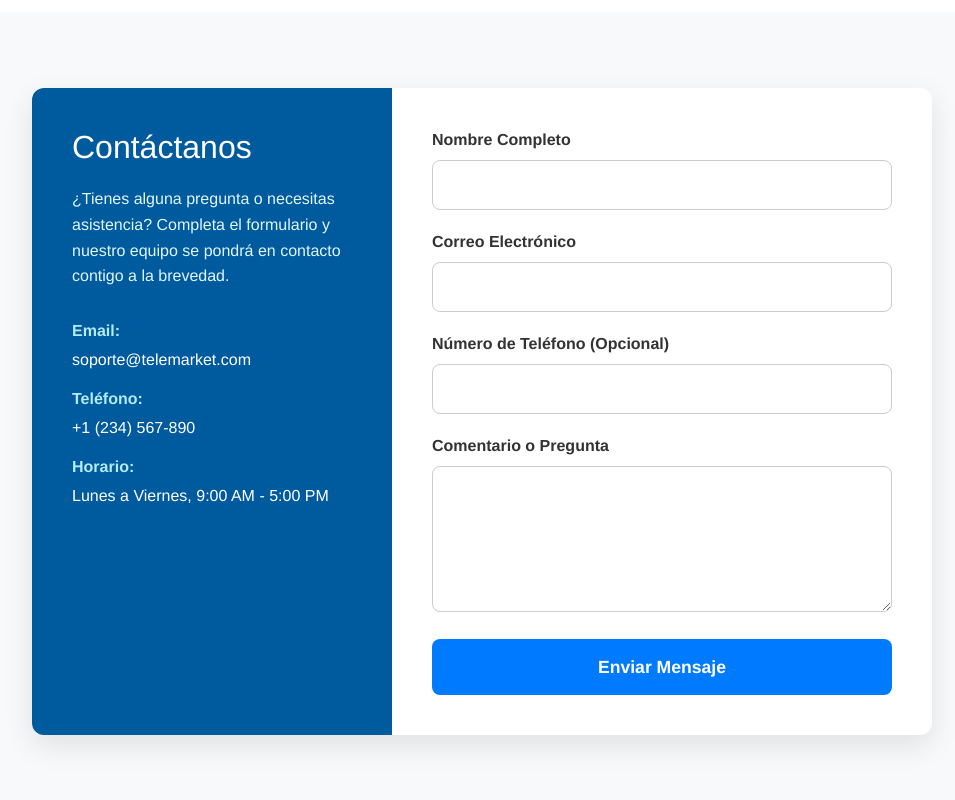
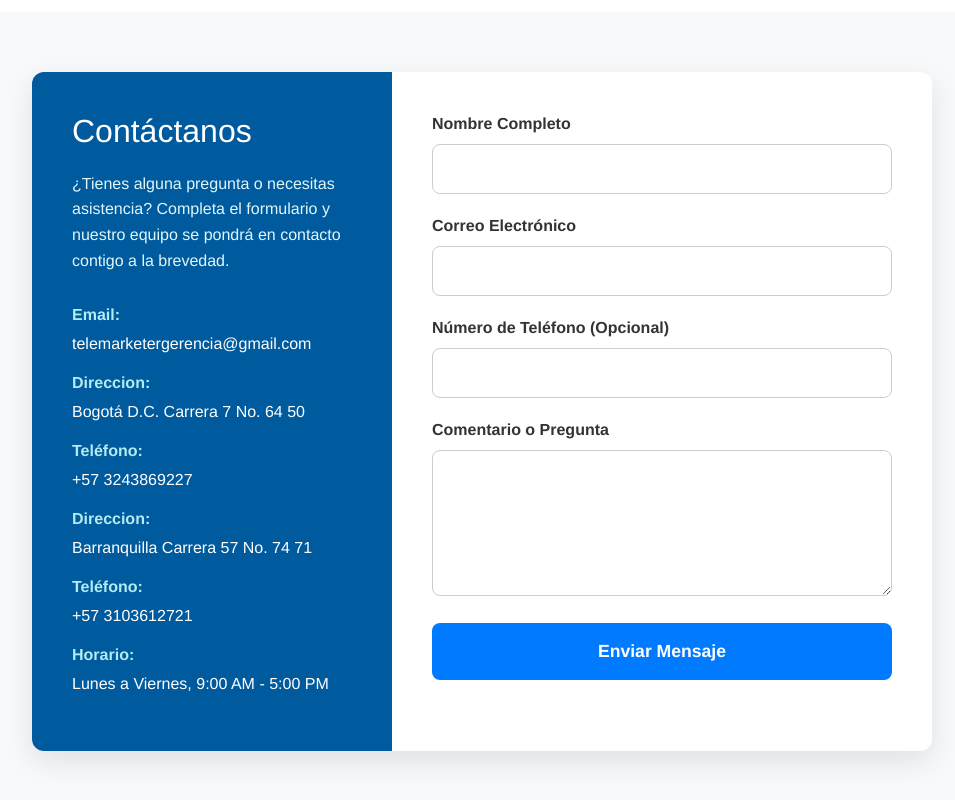
Before and after one commit to Albeiro2/ocacionales, a React (Vite) app: page / in a window 1280 px wide. Shown: the part 8174-8974 px from the top of the page, without its empty margins (158-1113 px from the left). Built offline with nearby package versions, Linux system fonts and the light colour scheme.

Commit message:
Version terminada 2.0

```diff
--- a/src/page/Contact/Contact.jsx
+++ b/src/page/Contact/Contact.jsx
@@ -18,13 +18,24 @@ const Contact = () => {
   };
 
   const handleSubmit = (e) => {
-    e.preventDefault();
-    // Aquí iría la lógica para enviar el formulario (ej: usando EmailJS, o a un backend)
-    console.log('Formulario enviado:', formData);
-    alert('Gracias por tu mensaje. Nos pondremos en contacto contigo pronto.');
-    // Limpiar el formulario
-    setFormData({ name: '', email: '', phone: '', comment: '' });
-  };
+  e.preventDefault();
+
+  // Construye cuerpo
+  const body =
+    `Nombre: ${formData.name}\n` +
+    `Email: ${formData.email}\n` +
+    `Teléfono: ${formData.phone}\n` +
+    `Comentario:\n${formData.comment}`;
+
+  // Arma el mailto
+  const mailtoLink = `mailto:telemarketergerencia@gmail.com?subject=Consulta%20desde%20sitio%20web&body=${encodeURIComponent(body)}`;
+
+  // Abre el correo con los datos ya prellenados
+  window.location.href = mailtoLink;
+
+  // Opcional: limpiar formulario después de abrir el mail
+  setFormData({ name: '', email: '', phone: '', comment: '' });
+};
 
   return (
     <div className="contact-page-wrapper">
@@ -37,10 +48,19 @@ const Contact = () => {
             se pondrá en contacto contigo a la brevedad.
           </p>
           <div className="info-item">
-            <strong>Email:</strong> <a href="mailto:soporte@clinicabienestar.com">soporte@telemarket.com</a>
+            <strong>Email:</strong> <a href="telemarketergerencia@gmail.com">telemarketergerencia@gmail.com</a>
           </div>
           <div className="info-item">
-            <strong>Teléfono:</strong> <a href="tel:+1234567890">+1 (234) 567-890</a>
+            <strong>Direccion:</strong> <a href="direccion:BogotáD.C.Carrera7No.6450">Bogotá D.C. Carrera 7 No. 64 50</a>
+          </div>
+          <div className="info-item">
+            <strong>Teléfono:</strong> <a href="tel:+573243869227">+57 3243869227</a>
+          </div>
+          <div className="info-item">
+            <strong>Direccion:</strong> <a href="direccion:BarranquillaCarrera57No.7471">Barranquilla Carrera 57 No. 74 71</a>
+          </div>
+          <div className="info-item">
+            <strong>Teléfono:</strong> <a href="tel:+573103612721">+57 3103612721</a>
           </div>
           <div className="info-item">
             <strong>Horario:</strong> Lunes a Viernes, 9:00 AM - 5:00 PM
```
